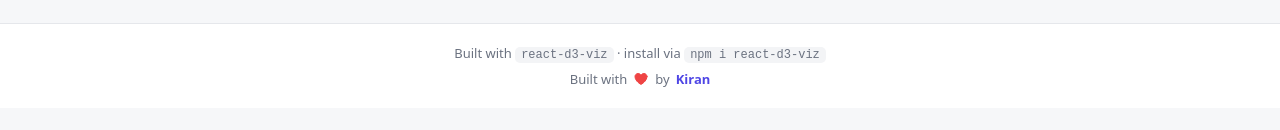
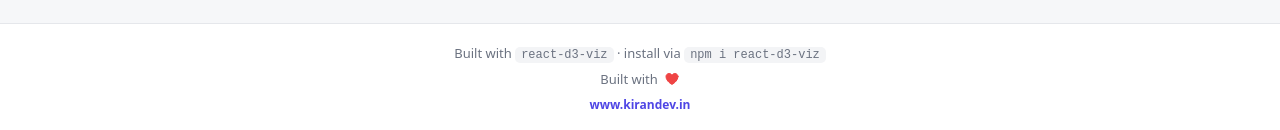
Before and after one commit to kiranb555/react-d3-viz-ui, a React (Vite) app: page / in a window 1280 px wide. Shown: the part 2519-2649 px from the top of the page. Before the commit the page ends 2627 px from the top, so only its background shows below. Built offline with nearby package versions, Linux system fonts and the light colour scheme.

Commit message:
feat: add website link separately in footer

```diff
--- a/src/App.tsx
+++ b/src/App.tsx
@@ -135,7 +135,10 @@ export default function App() {
       <footer className="footer">
         <div dangerouslySetInnerHTML={{ __html: t('footer.text') }} />
         <div className="footer-heart">
-          Built with <HeartIcon className="heart-icon" /> by <a href="https://www.kirandev.in" target="_blank" rel="noreferrer" className="footer-link">Kiran</a>
+          Built with <HeartIcon className="heart-icon" />
+        </div>
+        <div className="footer-contributor">
+          <a href="https://www.kirandev.in" target="_blank" rel="noreferrer" className="footer-link">www.kirandev.in</a>
         </div>
       </footer>
     </div>
--- a/src/styles.css
+++ b/src/styles.css
@@ -231,6 +231,7 @@ body { margin: 0; background: var(--bg); }
 [data-theme="dark"] .footer code { background: #23273a; }
 .footer-heart { display: flex; align-items: center; justify-content: center; gap: 6px; margin-top: 8px; font-size: 13px; color: var(--muted); }
 .heart-icon { width: 16px; height: 16px; color: #ef4444; fill: #ef4444; }
+.footer-contributor { margin-top: 8px; font-size: 12px; }
 .footer-link { color: var(--accent); text-decoration: none; font-weight: 600; transition: all 0.2s ease; }
 .footer-link:hover { text-decoration: underline; color: var(--text); }
 
```
